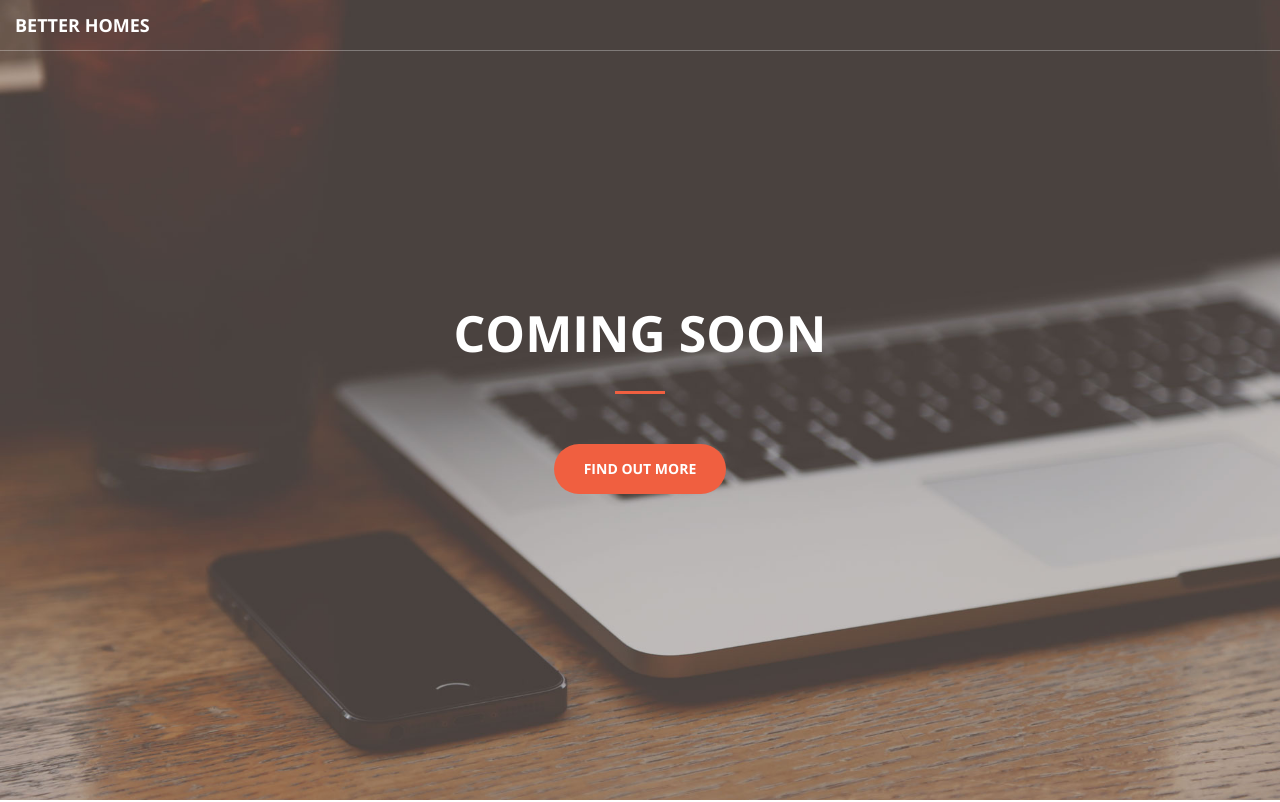
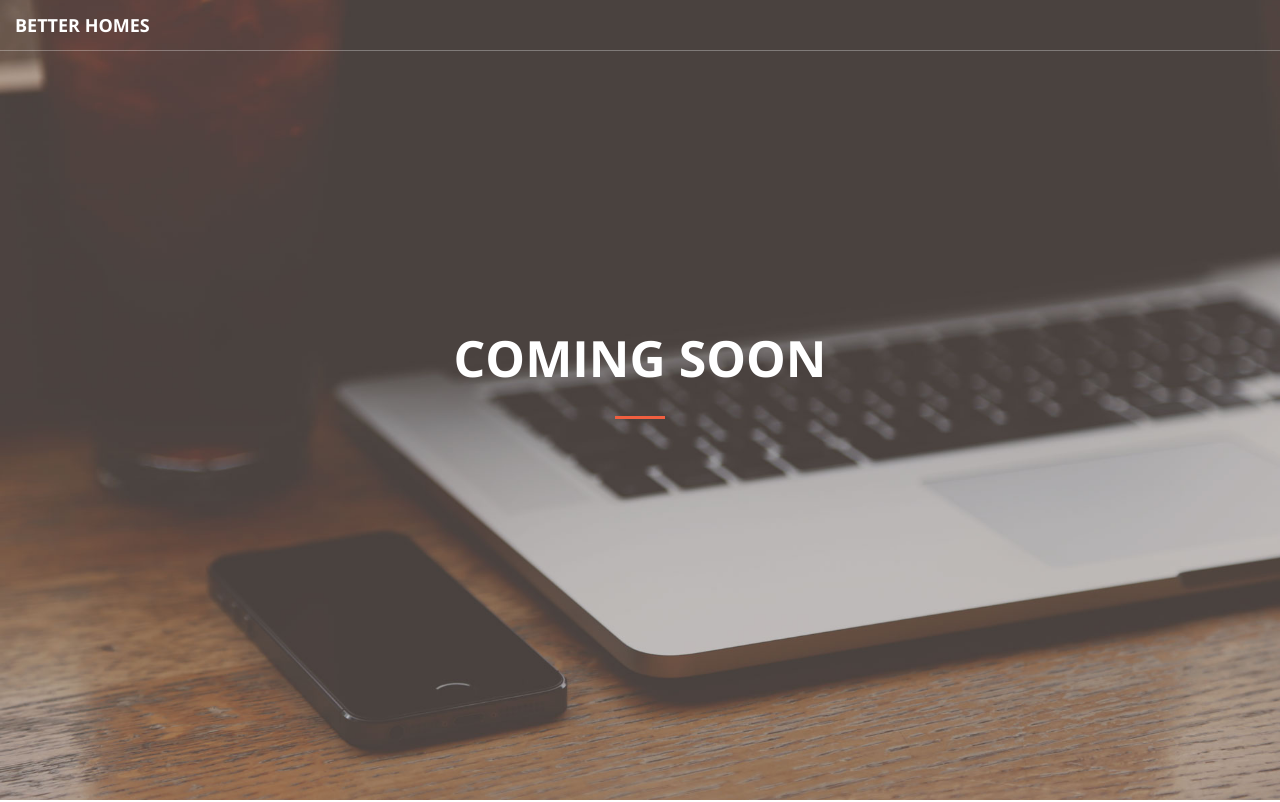
Before and after one commit to mstrub87/mstrub87.github.io, a website: page index.html in a window 1280 px wide. Shown: the top 802 px of the page. Drawn offline with nearby package versions, Linux system fonts and the light colour scheme.

Commit message:
Update index.html

```diff
--- a/index.html
+++ b/index.html
@@ -55,7 +55,6 @@
                 <h1 id="homeHeading">Coming Soon</h1>
                 <hr>
                 <p></p>
-                <a href="#about" class="btn btn-primary btn-xl page-scroll">Find Out More</a>
             </div>
         </div>
     </header>
```
